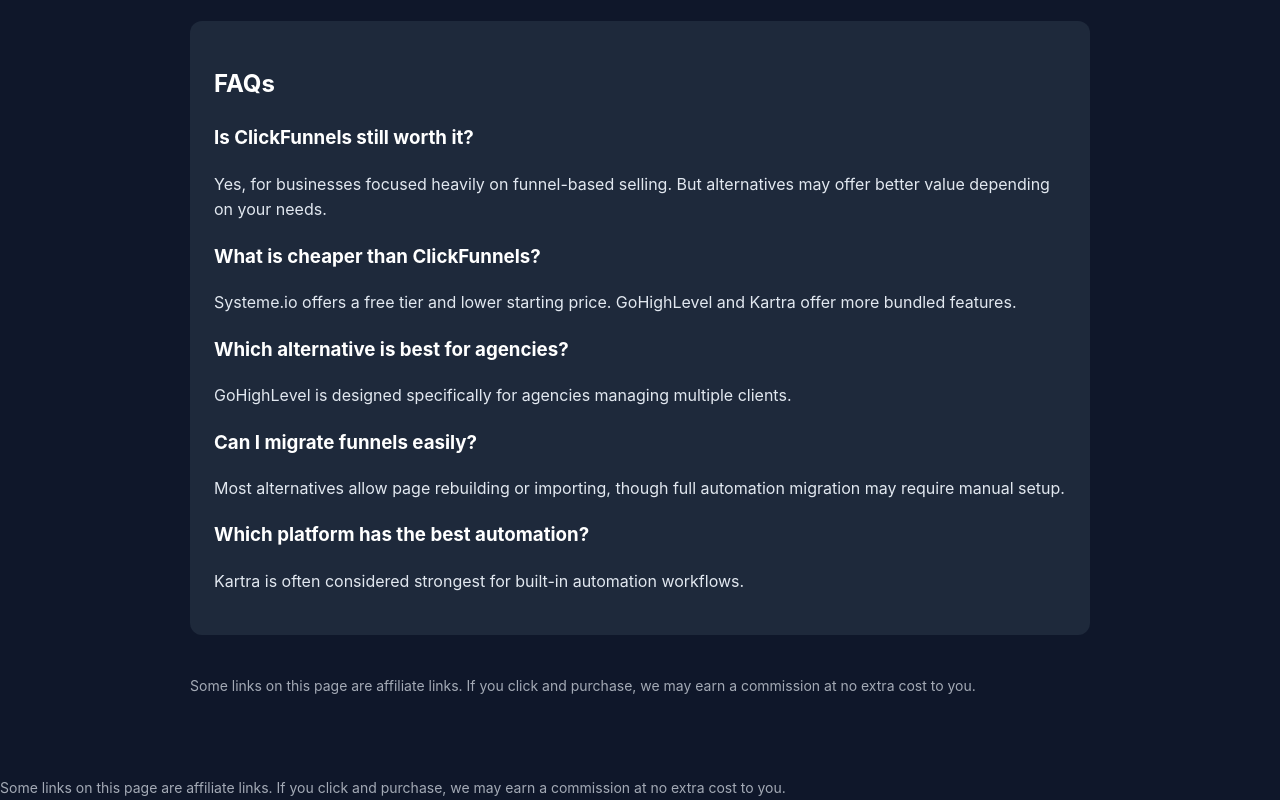
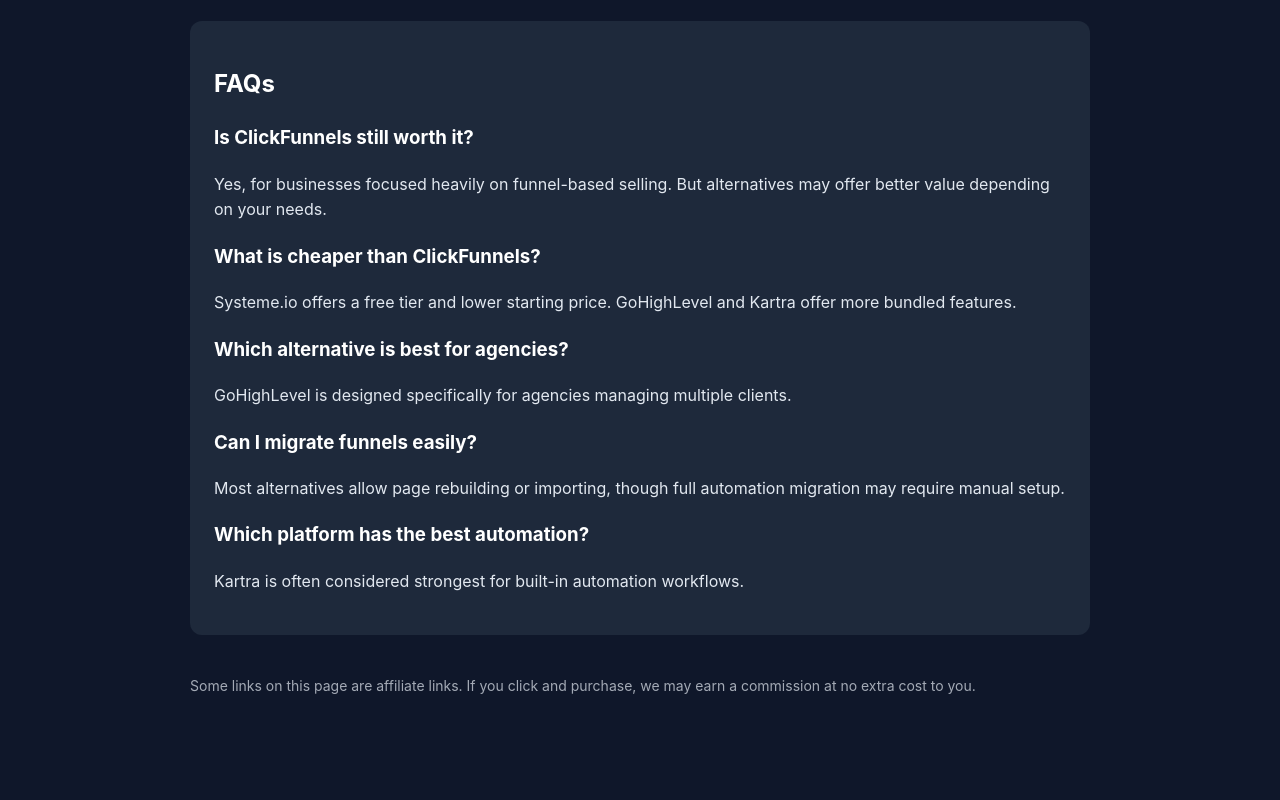
Before and after one commit to trubbleshooter05/alternatives-totalgoodsmarket, a plain HTML site: page public/clickfunnels-alternatives/index.html in a window 1280 px wide. Shown: the part 896-1696 px from the top of the page. After the commit the page ends 1633 px from the top, so only its background shows below. Drawn offline with Linux system fonts and the light colour scheme.

Commit message:
Remove duplicate disclosure

```diff
--- a/public/clickfunnels-alternatives/index.html
+++ b/public/clickfunnels-alternatives/index.html
@@ -151,6 +151,5 @@ Some links on this page are affiliate links. If you click and purchase, we may e
 
 </div>
 
-<div style="font-size:14px;opacity:0.7;margin-top:40px;">Some links on this page are affiliate links. If you click and purchase, we may earn a commission at no extra cost to you.</div>
 </body>
 </html>
```
